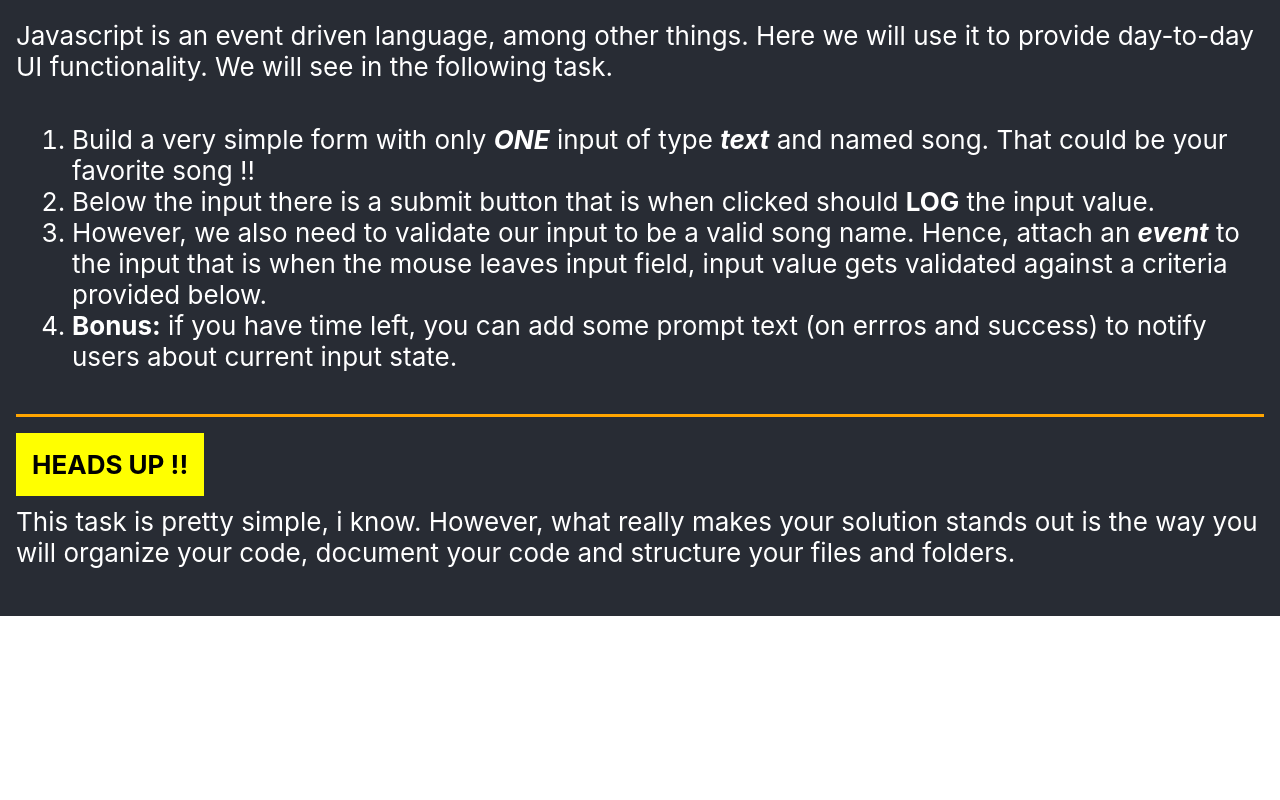
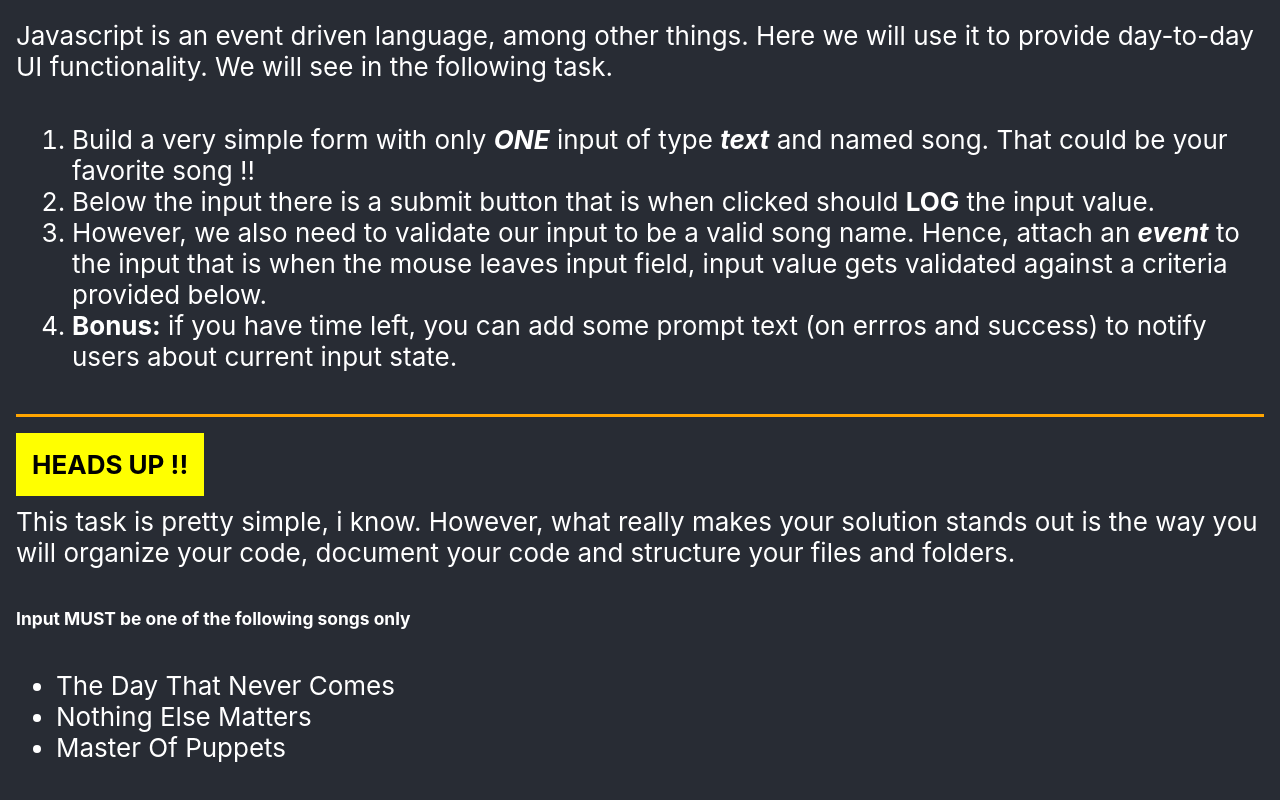
Before and after one commit to mustafaKamal-fe/replacement-test, a React (Create React App) app: page / in a window 1280 px wide. Shown: the part 298-1098 px from the top of the page. Before the commit the page ends 914 px from the top, so only its background shows below. Built offline with nearby package versions, Linux system fonts and the light colour scheme.

Commit message:
added list of songs

```diff
--- a/src/App.js
+++ b/src/App.js
@@ -59,6 +59,14 @@ function App() {
 						your code and structure your files and folders.
 					</p>
 				</div>
+				<div>
+					<h6>Input MUST be one of the following songs only</h6>
+					<ul>
+						<li>The Day That Never Comes</li>
+						<li>Nothing Else Matters</li>
+						<li>Master Of Puppets</li>
+					</ul>
+				</div>
 			</section>
 		</div>
 	);
```
